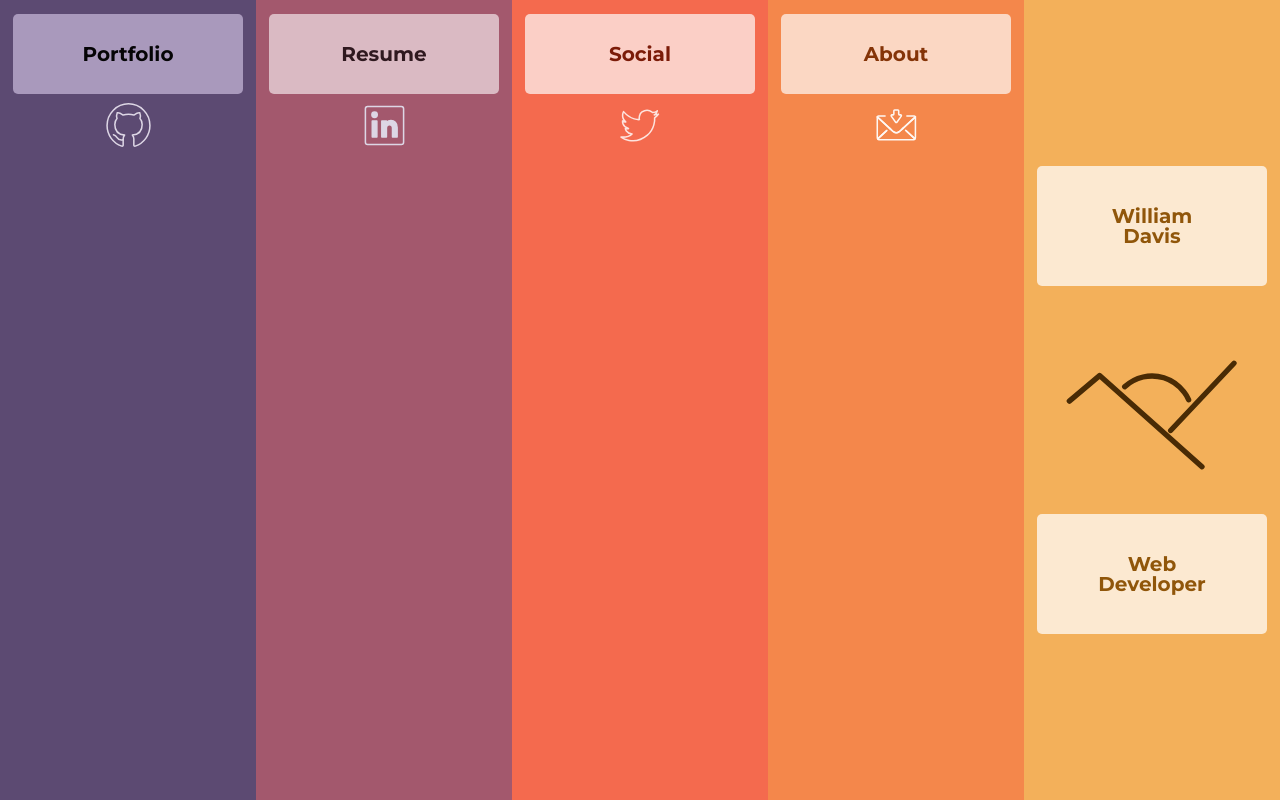
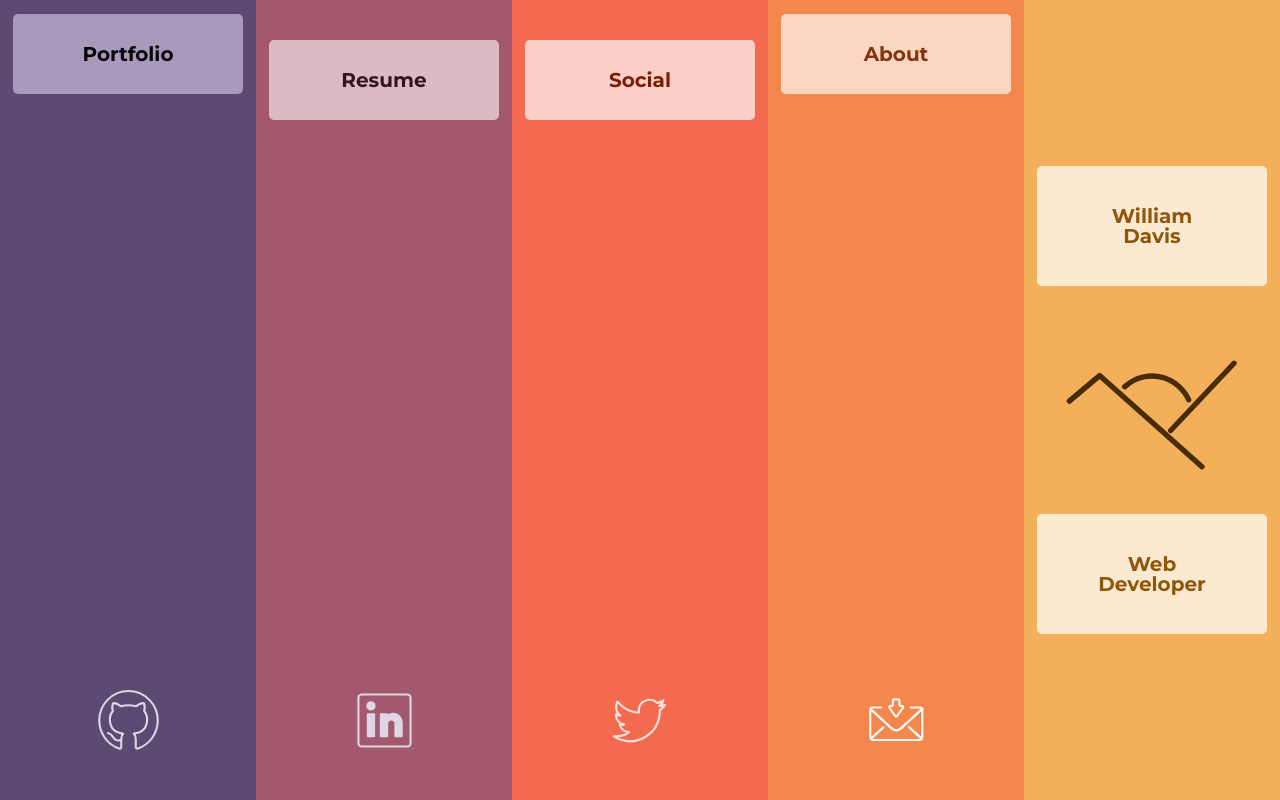
Before and after one commit to dayvista/portfolio-website, a React app: page / in a window 1280 px wide. Built offline with nearby package versions, Linux system fonts and the light colour scheme.

Commit message:
Began re-orienting landing page social media icons and header links. Still need to apply changes to Portfolio.js and About.js.

```diff
--- a/src/components/Sections/About.js
+++ b/src/components/Sections/About.js
@@ -102,11 +102,11 @@ const About = ({ index, mVP, tVP, changeIndex, sectionData }) => {
   });
 
   const iconSpring = useSpring({
-    width: index === null ? "5.5rem" : "0rem",
-    height: index === null ? "5.5rem" : "0rem",
+    width: index === null ? "7.5rem" : "0rem",
+    height: index === null ? "7.5rem" : "0rem",
     from: {
-      width: "5.5rem",
-      height: "5.5rem",
+      width: "7.5rem",
+      height: "7.5rem",
     },
   });
 
@@ -116,6 +116,15 @@ const About = ({ index, mVP, tVP, changeIndex, sectionData }) => {
     from: {
       width: "6.5rem",
       height: "6.5rem",
+    },
+  });
+
+  const iconMobileSpring = useSpring({
+    width: index === null ? "5.5rem" : "0rem",
+    height: index === null ? "5.5rem" : "0rem",
+    from: {
+      width: "5.5rem",
+      height: "5.5rem",
     },
   });
 
@@ -195,7 +204,13 @@ const About = ({ index, mVP, tVP, changeIndex, sectionData }) => {
           <AnimatedIcon
             name={`${sectionData.icon}`}
             id={`${sectionData.icon}-svg`}
-            style={!tVP ? iconSpring : iconTabletSpring}
+            style={
+              !tVP & !mVP
+                ? iconSpring
+                : !tVP & mVP
+                ? iconMobileSpring
+                : iconTabletSpring
+            }
           />
         </animated.a>
       </animated.section>
--- a/src/components/Sections/Projects.js
+++ b/src/components/Sections/Projects.js
@@ -98,11 +98,11 @@ const Projects = ({ index, mVP, tVP, changeIndex, sectionData }) => {
   });
 
   const iconSpring = useSpring({
-    width: index === null ? "5.5rem" : "0rem",
-    height: index === null ? "5.5rem" : "0rem",
+    width: index === null ? "7.5rem" : "0rem",
+    height: index === null ? "7.5rem" : "0rem",
     from: {
-      width: "5.5rem",
-      height: "5.5rem",
+      width: "7.5rem",
+      height: "7.5rem",
     },
   });
 
@@ -112,6 +112,15 @@ const Projects = ({ index, mVP, tVP, changeIndex, sectionData }) => {
     from: {
       width: "6.5rem",
       height: "6.5rem",
+    },
+  });
+
+  const iconMobileSpring = useSpring({
+    width: index === null ? "5.5rem" : "0rem",
+    height: index === null ? "5.5rem" : "0rem",
+    from: {
+      width: "5.5rem",
+      height: "5.5rem",
     },
   });
 
@@ -191,7 +200,13 @@ const Projects = ({ index, mVP, tVP, changeIndex, sectionData }) => {
           <AnimatedIcon
             name={`${sectionData.icon}`}
             id={`${sectionData.icon}-svg`}
-            style={!tVP ? iconSpring : iconTabletSpring}
+            style={
+              !tVP & !mVP
+                ? iconSpring
+                : !tVP & mVP
+                ? iconMobileSpring
+                : iconTabletSpring
+            }
           />
         </animated.a>
       </animated.section>
--- a/src/components/Sections/Resume.js
+++ b/src/components/Sections/Resume.js
@@ -43,14 +43,16 @@ const Resume = ({ index, mVP, tVP, changeIndex, sectionData }) => {
         : "90%",
     height:
       index === `${sectionData.name}`
-        ? "97.5%"
+        ? "91.71%"
         : (index !== `${sectionData.name}`) & (index !== null)
         ? "7.5%"
         : "10%",
+    marginTop: index === null ? "5vh" : "1.75vh",
     from: {
       cursor: "pointer",
       width: "90%",
       height: "10%",
+      marginTop: index === null ? "5vh" : "1.75vh",
     },
   });
 
@@ -100,11 +102,11 @@ const Resume = ({ index, mVP, tVP, changeIndex, sectionData }) => {
   });
 
   const iconSpring = useSpring({
-    width: index === null ? "5.5rem" : "0rem",
-    height: index === null ? "5.5rem" : "0rem",
+    width: index === null ? "7.5rem" : "0rem",
+    height: index === null ? "7.5rem" : "0rem",
     from: {
-      width: "5.5rem",
-      height: "5.5rem",
+      width: "7.5rem",
+      height: "7.5rem",
     },
   });
 
@@ -114,6 +116,15 @@ const Resume = ({ index, mVP, tVP, changeIndex, sectionData }) => {
     from: {
       width: "6.5rem",
       height: "6.5rem",
+    },
+  });
+
+  const iconMobileSpring = useSpring({
+    width: index === null ? "5.5rem" : "0rem",
+    height: index === null ? "5.5rem" : "0rem",
+    from: {
+      width: "5.5rem",
+      height: "5.5rem",
     },
   });
 
@@ -192,8 +203,13 @@ const Resume = ({ index, mVP, tVP, changeIndex, sectionData }) => {
           <AnimatedIcon
             name={`${sectionData.icon}`}
             id={`${sectionData.icon}-svg`}
-            index={index}
-            style={!tVP ? iconSpring : iconTabletSpring}
+            style={
+              !tVP & !mVP
+                ? iconSpring
+                : !tVP & mVP
+                ? iconMobileSpring
+                : iconTabletSpring
+            }
           />
         </animated.a>
       </animated.section>
--- a/src/components/Sections/SectionToggles/SocialToggle.js
+++ b/src/components/Sections/SectionToggles/SocialToggle.js
@@ -18,7 +18,7 @@ const SocialToggle = ({ index, sectionData, mVP, tVP }) => {
                   : "0%",
               height:
                 (index === `${sectionData.name}`) & !mVP & !tVP
-                  ? "95%"
+                  ? "90.5%"
                   : index === `${sectionData.name}`
                   ? "73.5%"
                   : "0%",
@@ -42,7 +42,7 @@ const SocialToggle = ({ index, sectionData, mVP, tVP }) => {
                   : "0%",
               height:
                 (index === `${sectionData.name}`) & !mVP & !tVP
-                  ? "95%"
+                  ? "90.5%"
                   : index === `${sectionData.name}`
                   ? "73.5%"
                   : "0%",
--- a/src/components/Sections/Social.js
+++ b/src/components/Sections/Social.js
@@ -45,10 +45,12 @@ const Social = ({ index, mVP, tVP, changeIndex, sectionData }) => {
         : (index !== `${sectionData.name}`) & (index !== null)
         ? "7.5%"
         : "10%",
+    marginTop: index === null ? "5vh" : "1.75vh",
     from: {
       cursor: "pointer",
       width: "90%",
       height: "10%",
+      marginTop: index === null ? "5vh" : "1.75vh",
     },
   });
 
@@ -98,11 +100,11 @@ const Social = ({ index, mVP, tVP, changeIndex, sectionData }) => {
   });
 
   const iconSpring = useSpring({
-    width: index === null ? "5.5rem" : "0rem",
-    height: index === null ? "5.5rem" : "0rem",
+    width: index === null ? "7.5rem" : "0rem",
+    height: index === null ? "7.5rem" : "0rem",
     from: {
-      width: "5.5rem",
-      height: "5.5rem",
+      width: "7.5rem",
+      height: "7.5rem",
     },
   });
 
@@ -112,6 +114,15 @@ const Social = ({ index, mVP, tVP, changeIndex, sectionData }) => {
     from: {
       width: "6.5rem",
       height: "6.5rem",
+    },
+  });
+
+  const iconMobileSpring = useSpring({
+    width: index === null ? "5.5rem" : "0rem",
+    height: index === null ? "5.5rem" : "0rem",
+    from: {
+      width: "5.5rem",
+      height: "5.5rem",
     },
   });
 
@@ -190,7 +201,13 @@ const Social = ({ index, mVP, tVP, changeIndex, sectionData }) => {
           <AnimatedIcon
             name={`${sectionData.icon}`}
             id={`${sectionData.icon}-svg`}
-            style={!tVP ? iconSpring : iconTabletSpring}
+            style={
+              !tVP & !mVP
+                ? iconSpring
+                : !tVP & mVP
+                ? iconMobileSpring
+                : iconTabletSpring
+            }
           />
         </animated.a>
       </animated.section>
--- a/src/styles/css/App.css
+++ b/src/styles/css/App.css
@@ -165,7 +165,7 @@ section {
 }
 @media (min-width: 501px) and (orientation: landscape) {
   section .external-section-link {
-    margin-top: 0.5vh;
+    margin-bottom: 5vh;
   }
 }
 section h1,
@@ -232,7 +232,7 @@ section .title-text {
 @media (min-width: 501px) {
   .main-section {
     flex-direction: column;
-    justify-content: flex-start;
+    justify-content: space-between;
     align-items: center;
   }
 }
--- a/src/styles/less/App.less
+++ b/src/styles/less/App.less
@@ -35,7 +35,7 @@ body {
 section {
   .external-section-link {
     @media (min-width: 501px) and (orientation: landscape) {
-      margin-top: 0.5vh;
+      margin-bottom: 5vh;
     }
   }
 
@@ -103,7 +103,7 @@ section {
   display: flex;
 
   @media (min-width: 501px) {
-    .flex-attributes(column, flex-start, center);
+    .flex-attributes(column, space-between, center);
   }
 
   @media (min-width: 768px) and (max-width: 1366px) and (orientation: portrait) {
```
